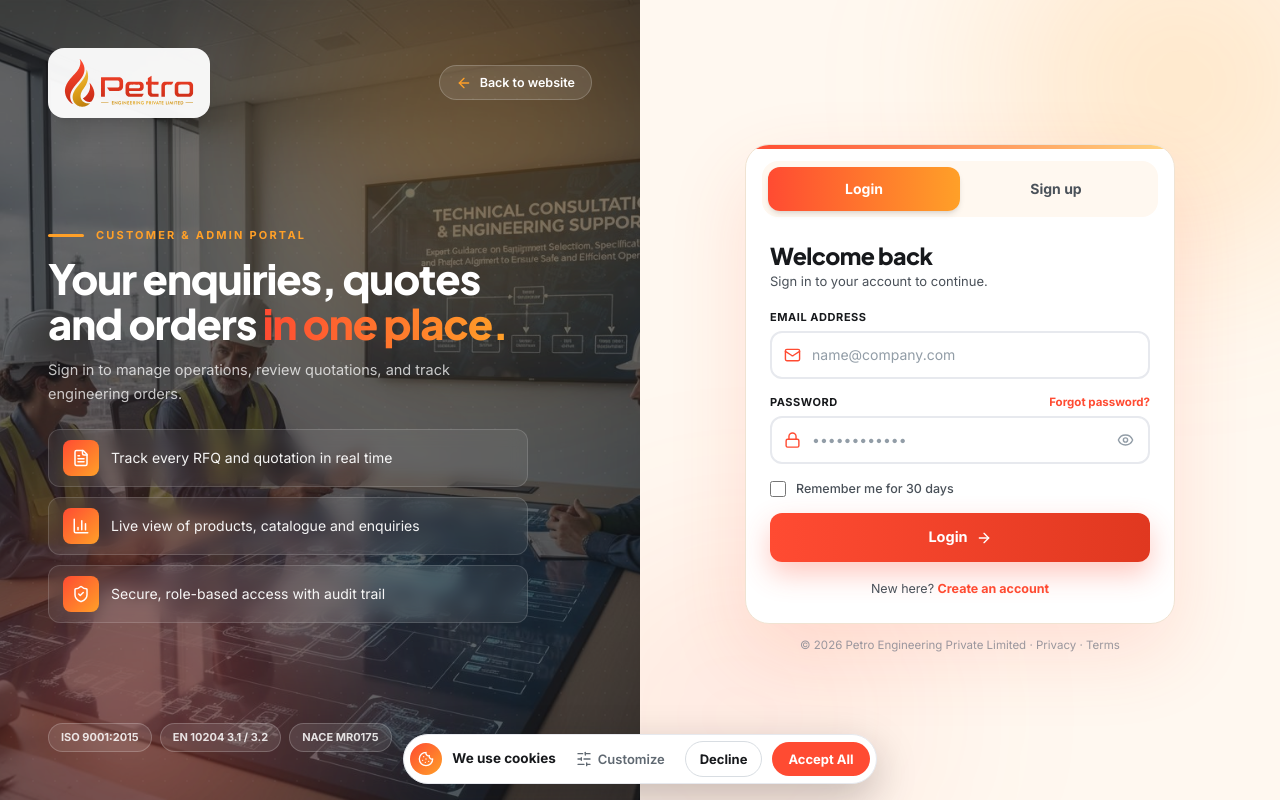
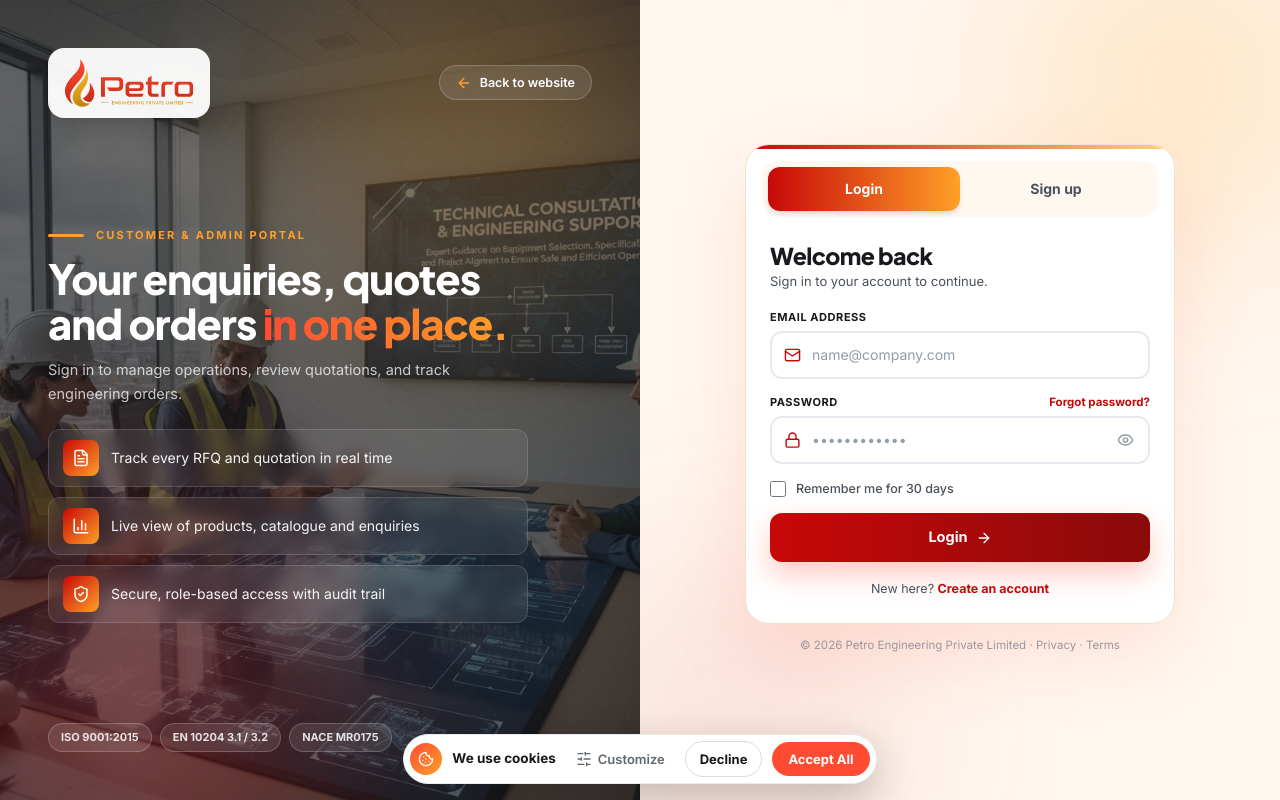
Before and after one commit to Haaseth-Abhiram/Petro, a Next.js app: page /login in a window 1280 px wide. Built offline with nearby package versions, Linux system fonts and the light colour scheme.

Commit message:
feat(auth): update admin login UI to match Petro-UI branch

```diff
--- a/app/admin/login/page.tsx
+++ b/app/admin/login/page.tsx
@@ -111,11 +111,11 @@ export default function AdminLoginPage() {
   const fieldCls = (bad: boolean) =>
     `w-full pl-10 pr-3 py-2.5 rounded-xl border-2 text-[14px] text-[#17191C] placeholder:text-[#929DA7] bg-white transition-all outline-none ${
       bad
-        ? "border-[#FF4B32] bg-[#FFF1EF]/60"
-        : "border-[#E7E9EE] hover:border-[#D8C9B3] focus:border-[#FF4B32] focus:shadow-[0_0_0_4px_rgba(255,75,50,0.12)]"
+        ? "border-[#C80808] bg-[#FFF1EF]/60"
+        : "border-[#E7E9EE] hover:border-[#D8C9B3] focus:border-[#C80808] focus:shadow-[0_0_0_4px_rgba(255,75,50,0.12)]"
     }`;
   const lbl = "block text-[11px] font-extrabold uppercase tracking-wider text-[#17191C] mb-1";
-  const ico = "w-[17px] h-[17px] text-[#FF4B32] absolute left-3.5 top-1/2 -translate-y-1/2 pointer-events-none";
+  const ico = "w-[17px] h-[17px] text-[#C80808] absolute left-3.5 top-1/2 -translate-y-1/2 pointer-events-none";
 
   return (
     <div className="h-screen w-full overflow-hidden grid lg:grid-cols-[1fr_1fr] bg-[#FFF8F0]">
@@ -129,9 +129,9 @@ export default function AdminLoginPage() {
           priority
           className="object-cover opacity-35"
         />
-        <div className="absolute inset-0 bg-gradient-to-br from-[#17191C]/92 via-[#2A1515]/80 to-[#FF4B32]/65" />
+        <div className="absolute inset-0 bg-gradient-to-br from-[#17191C]/92 via-[#2A1515]/80 to-[#C80808]/65" />
         <div className="absolute -top-24 -right-16 w-[440px] h-[440px] rounded-full bg-[#FFA028]/25 blur-[110px] animate-blob" />
-        <div className="absolute -bottom-32 -left-20 w-[420px] h-[420px] rounded-full bg-[#FF4B32]/30 blur-[110px] animate-blob" />
+        <div className="absolute -bottom-32 -left-20 w-[420px] h-[420px] rounded-full bg-[#C80808]/30 blur-[110px] animate-blob" />
         <div className="absolute inset-0 dot-grid opacity-20" />
 
         <div className="relative flex items-center justify-between">
@@ -168,7 +168,7 @@ export default function AdminLoginPage() {
                 key={x.t}
                 className="flex items-center gap-3 rounded-xl bg-white/[0.07] border border-white/15 backdrop-blur px-3.5 py-2.5 text-[14px] text-white/95 hover:bg-white/[0.13] hover:translate-x-1 transition-all"
               >
-                <span className="w-9 h-9 rounded-lg bg-gradient-to-br from-[#FF4B32] to-[#FFA028] flex items-center justify-center shrink-0">
+                <span className="w-9 h-9 rounded-lg bg-gradient-to-br from-[#C80808] to-[#FFA028] flex items-center justify-center shrink-0">
                   <x.i className="w-[18px] h-[18px] text-white" />
                 </span>
                 {x.t}
@@ -192,12 +192,12 @@ export default function AdminLoginPage() {
       {/* Form panel */}
       <main className="relative flex items-center justify-center px-5 sm:px-10 overflow-hidden">
         <div className="absolute -top-24 -right-20 w-[360px] h-[360px] rounded-full bg-[#FFA028]/[0.18] blur-[90px]" />
-        <div className="absolute -bottom-24 -left-20 w-[360px] h-[360px] rounded-full bg-[#FF4B32]/[0.08] blur-[90px]" />
+        <div className="absolute -bottom-24 -left-20 w-[360px] h-[360px] rounded-full bg-[#C80808]/[0.08] blur-[90px]" />
         <Link
           href="/"
           className="lg:hidden absolute top-4 left-4 inline-flex items-center gap-1.5 text-[12px] font-semibold text-[#4a5159]"
         >
-          <ArrowLeft className="w-4 h-4 text-[#FF4B32]" />
+          <ArrowLeft className="w-4 h-4 text-[#C80808]" />
           Home
         </Link>
 
@@ -207,11 +207,11 @@ export default function AdminLoginPage() {
               <PetroLogo width={130} />
             </Link>
           </div>
-          <div className="rounded-3xl bg-white border border-[#F0E3D2] shadow-[0_30px_80px_rgba(255,75,50,0.14)] overflow-hidden animate-[routefade_.7s_ease-out_both] relative before:absolute before:inset-x-0 before:top-0 before:h-[4px] before:bg-gradient-to-r before:from-[#FF4B32] via-[#FFA028] before:to-[#FFD580]">
+          <div className="rounded-3xl bg-white border border-[#F0E3D2] shadow-[0_30px_80px_rgba(255,75,50,0.14)] overflow-hidden animate-[routefade_.7s_ease-out_both] relative before:absolute before:inset-x-0 before:top-0 before:h-[4px] before:bg-gradient-to-r before:from-[#C80808] via-[#FFA028] before:to-[#FFD580]">
             {/* tabs */}
             <div className="relative grid grid-cols-2 bg-[#FFF8F0] p-1.5 m-4 mb-0 rounded-2xl" role="tablist">
               <span
-                className="absolute top-1.5 bottom-1.5 w-[calc(50%-6px)] rounded-xl bg-gradient-to-r from-[#FF4B32] to-[#FFA028] shadow-md transition-all duration-300"
+                className="absolute top-1.5 bottom-1.5 w-[calc(50%-6px)] rounded-xl bg-gradient-to-r from-[#C80808] to-[#FFA028] shadow-md transition-all duration-300"
                 style={{ left: mode === "login" ? 6 : "calc(50%)" }}
               />
               {(["login", "signup"] as const).map((m) => (
@@ -244,14 +244,14 @@ export default function AdminLoginPage() {
                       className={`mb-3 p-3 rounded-xl border text-[12.5px] ${
                         authStatus.success
                           ? "bg-green-50 border-green-200 text-green-900"
-                          : "bg-[#FFF1EF] border-[#FF4B32]/30 text-[#17191C]"
+                          : "bg-[#FFF1EF] border-[#C80808]/30 text-[#17191C]"
                       }`}
                     >
                       <div className="flex items-start gap-2">
                         {authStatus.success ? (
                           <CheckCircle2 className="w-4 h-4 text-green-600 shrink-0 mt-0.5" />
                         ) : (
-                          <AlertCircle className="w-4 h-4 text-[#FF4B32] shrink-0 mt-0.5" />
+                          <AlertCircle className="w-4 h-4 text-[#C80808] shrink-0 mt-0.5" />
                         )}
                         <div>
                           <strong className="font-bold block">{authStatus.message}</strong>
@@ -277,7 +277,7 @@ export default function AdminLoginPage() {
                         />
                       </div>
                       {errors.email && (
-                        <p className="text-[#FF4B32] text-xs mt-1 flex items-center gap-1 font-medium">
+                        <p className="text-[#C80808] text-xs mt-1 flex items-center gap-1 font-medium">
                           <AlertCircle className="w-3.5 h-3.5" />
                           {errors.email.message}
                         </p>
@@ -291,7 +291,7 @@ export default function AdminLoginPage() {
                         <button
                           type="button"
                           onClick={() => setShowForgotModal(true)}
-                          className="text-[11.5px] font-bold text-[#FF4B32] hover:underline"
+                          className="text-[11.5px] font-bold text-[#C80808] hover:underline"
                         >
                           Forgot password?
                         </button>
@@ -316,7 +316,7 @@ export default function AdminLoginPage() {
                         </button>
                       </div>
                       {errors.password && (
-                        <p className="text-[#FF4B32] text-xs mt-1 flex items-center gap-1 font-medium">
+                        <p className="text-[#C80808] text-xs mt-1 flex items-center gap-1 font-medium">
                           <AlertCircle className="w-3.5 h-3.5" />
                           {errors.password.message}
                         </p>
@@ -327,7 +327,7 @@ export default function AdminLoginPage() {
                         id="rememberMe"
                         type="checkbox"
                         {...register("rememberMe")}
-                        className="w-4 h-4 rounded border-[#D8DDE2] text-[#FF4B32] focus:ring-[#FF4B32] cursor-pointer"
+                        className="w-4 h-4 rounded border-[#D8DDE2] text-[#C80808] focus:ring-[#C80808] cursor-pointer"
                       />
                       <label htmlFor="rememberMe" className="ml-2.5 text-[12.5px] text-[#4a5159] font-medium cursor-pointer select-none">
                         Remember me for 30 days
@@ -336,7 +336,7 @@ export default function AdminLoginPage() {
                     <button
                       type="submit"
                       disabled={isSubmitting}
-                      className="group w-full inline-flex items-center justify-center gap-2 text-[14.5px] font-extrabold bg-gradient-to-r from-[#FF4B32] via-[#E03820] to-[#FFA028] bg-[length:200%_100%] hover:bg-right text-white py-3 rounded-xl shadow-[0_12px_28px_rgba(255,75,50,0.30)] hover:-translate-y-0.5 disabled:opacity-70 transition-all duration-500"
+                      className="group w-full inline-flex items-center justify-center gap-2 text-[14.5px] font-extrabold bg-gradient-to-r from-[#C80808] via-[#8A0A0A] to-[#FFA028] bg-[length:200%_100%] hover:bg-right text-white py-3 rounded-xl shadow-[0_12px_28px_rgba(255,75,50,0.30)] hover:-translate-y-0.5 disabled:opacity-70 transition-all duration-500"
                     >
                       {isSubmitting ? (
                         <>
@@ -356,7 +356,7 @@ export default function AdminLoginPage() {
                     <button
                       type="button"
                       onClick={() => setMode("signup")}
-                      className="font-extrabold text-[#FF4B32] hover:underline"
+                      className="font-extrabold text-[#C80808] hover:underline"
                     >
                       Create an account
                     </button>
@@ -369,13 +369,13 @@ export default function AdminLoginPage() {
                   {suMsg && (
                     <div
                       className={`mb-3 p-3 rounded-xl border text-[12.5px] flex gap-2 ${
-                        suMsg.ok ? "bg-green-50 border-green-200 text-green-900" : "bg-[#FFF1EF] border-[#FF4B32]/30 text-[#17191C]"
+                        suMsg.ok ? "bg-green-50 border-green-200 text-green-900" : "bg-[#FFF1EF] border-[#C80808]/30 text-[#17191C]"
                       }`}
                     >
                       {suMsg.ok ? (
                         <CheckCircle2 className="w-4 h-4 text-green-700 shrink-0 mt-0.5" />
                       ) : (
-                        <AlertCircle className="w-4 h-4 text-[#FF4B32] shrink-0 mt-0.5" />
+                        <AlertCircle className="w-4 h-4 text-[#C80808] shrink-0 mt-0.5" />
                       )}
                       <span>{suMsg.text}</span>
                     </div>
@@ -447,7 +447,7 @@ export default function AdminLoginPage() {
                     <button
                       type="submit"
                       disabled={suBusy}
-                      className="group w-full inline-flex items-center justify-center gap-2 text-[14.5px] font-extrabold bg-gradient-to-r from-[#FF4B32] via-[#E03820] to-[#FFA028] bg-[length:200%_100%] hover:bg-right text-white py-3 rounded-xl shadow-[0_12px_28px_rgba(255,75,50,0.30)] hover:-translate-y-0.5 disabled:opacity-70 transition-all duration-500"
+                      className="group w-full inline-flex items-center justify-center gap-2 text-[14.5px] font-extrabold bg-gradient-to-r from-[#C80808] via-[#8A0A0A] to-[#FFA028] bg-[length:200%_100%] hover:bg-right text-white py-3 rounded-xl shadow-[0_12px_28px_rgba(255,75,50,0.30)] hover:-translate-y-0.5 disabled:opacity-70 transition-all duration-500"
                     >
                       {suBusy ? (
                         <>
@@ -467,7 +467,7 @@ export default function AdminLoginPage() {
                     <button
                       type="button"
                       onClick={() => setMode("login")}
-                      className="font-extrabold text-[#FF4B32] hover:underline"
+                      className="font-extrabold text-[#C80808] hover:underline"
                     >
                       Login
                     </button>
@@ -478,11 +478,11 @@ export default function AdminLoginPage() {
           </div>
           <p className="text-center text-[11.5px] text-[#929DA7] mt-3">
             © {new Date().getFullYear()} Petro Engineering Private Limited ·{" "}
-            <Link href="/privacy" className="hover:text-[#FF4B32]">
+            <Link href="/privacy" className="hover:text-[#C80808]">
               Privacy
             </Link>{" "}
             ·{" "}
-            <Link href="/terms" className="hover:text-[#FF4B32]">
+            <Link href="/terms" className="hover:text-[#C80808]">
               Terms
             </Link>
           </p>
@@ -501,7 +501,7 @@ export default function AdminLoginPage() {
               <X className="w-5 h-5" />
             </button>
 
-            <div className="w-12 h-12 rounded-full bg-[#FF4B32]/10 text-[#FF4B32] flex items-center justify-center mb-4">
+            <div className="w-12 h-12 rounded-full bg-[#C80808]/10 text-[#C80808] flex items-center justify-center mb-4">
               <HelpCircle className="w-6 h-6" />
             </div>
 
```
